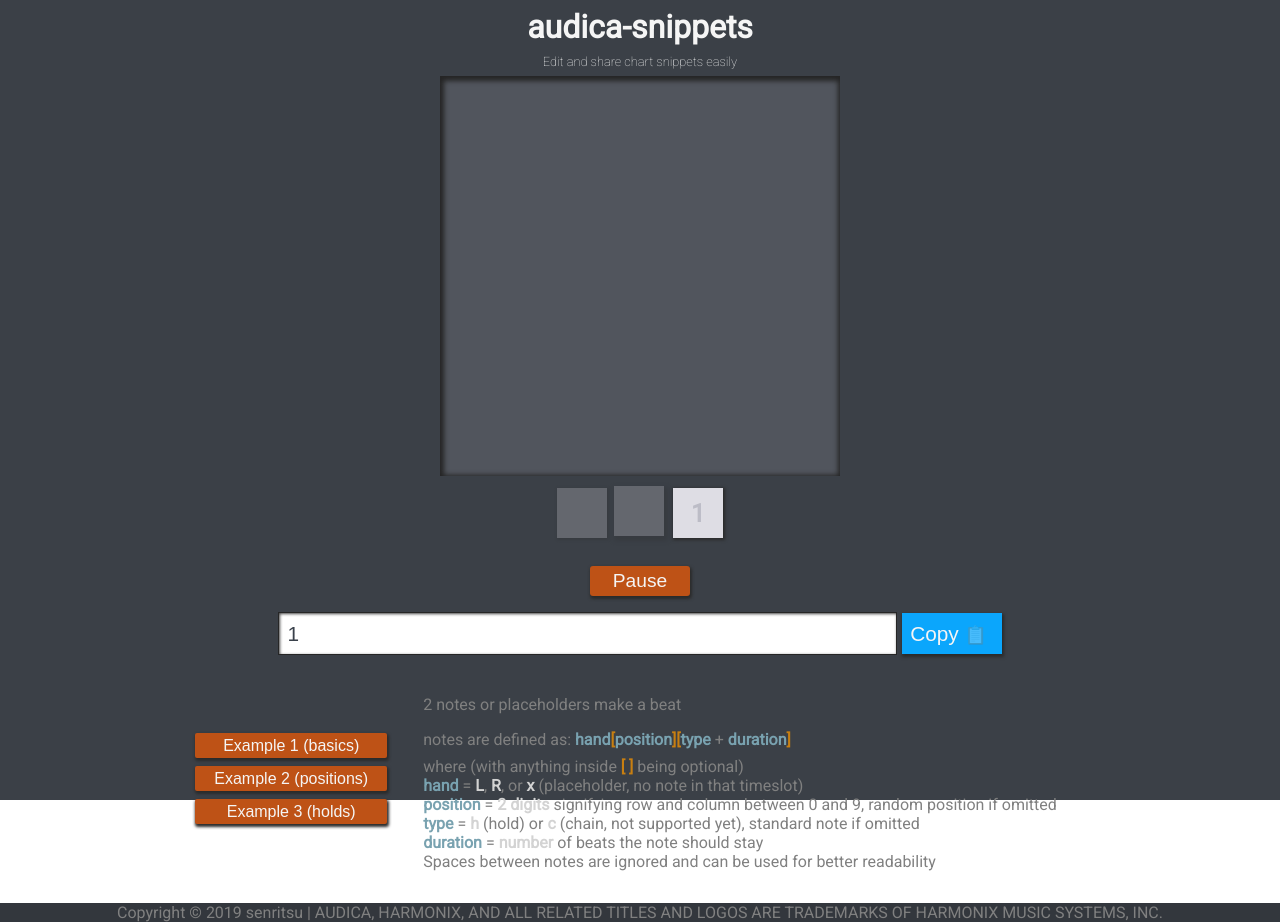
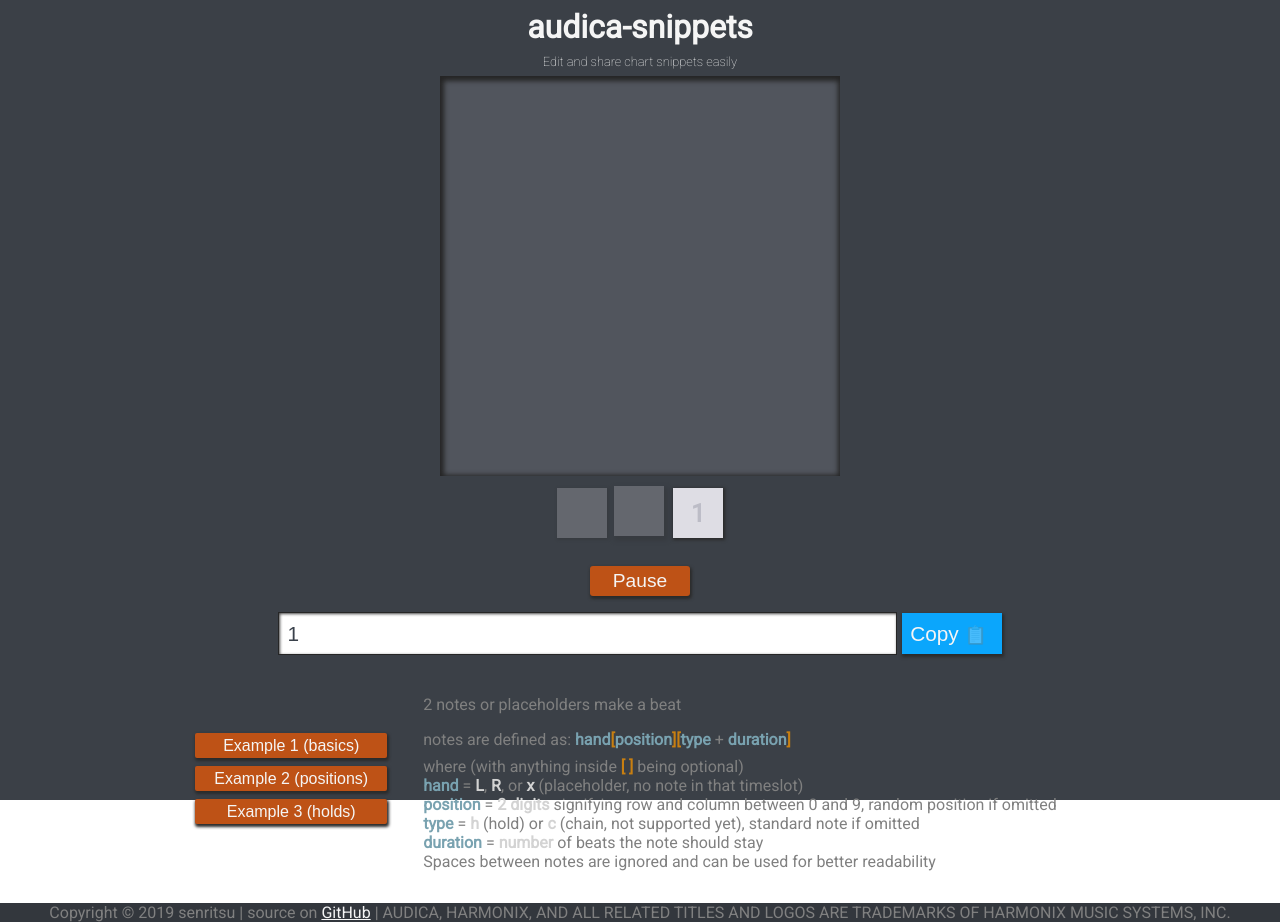
Before and after one commit to senritsu/audica-snippets, a Vue app: page /1 in a window 1280 px wide. Built offline with nearby package versions, Linux system fonts and the light colour scheme.

Commit message:
remove crap and add source link

```diff
--- a/src/App.vue
+++ b/src/App.vue
@@ -6,7 +6,7 @@
     </header>
     <router-view />
     <footer>
-      Copyright © 2019 senritsu | AUDICA, HARMONIX, AND ALL RELATED TITLES AND
+      Copyright © 2019 senritsu | source on <a href="https://github.com/senritsu/audica-snippets">GitHub</a> | AUDICA, HARMONIX, AND ALL RELATED TITLES AND
       LOGOS ARE TRADEMARKS OF HARMONIX MUSIC SYSTEMS, INC.
     </footer>
   </div>
@@ -50,6 +50,10 @@ body {
     background-color: rgb(51, 55, 61);
     font-weight: 400;
     color: gray;
+
+    a {
+      color: whitesmoke;
+    }
   }
 }
 #nav {
--- a/src/views/About.vue
+++ /dev/null
@@ -1,5 +0,0 @@
-<template>
-  <div class="about">
-    <h1>This is an about page</h1>
-  </div>
-</template>
```
Also changed, not shown: src/views/Home.vue (deleted, +0 -18 lines).
